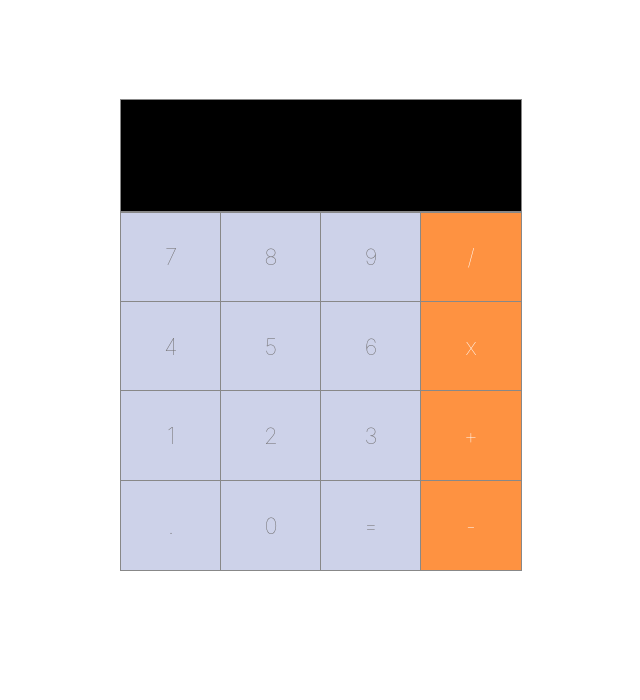
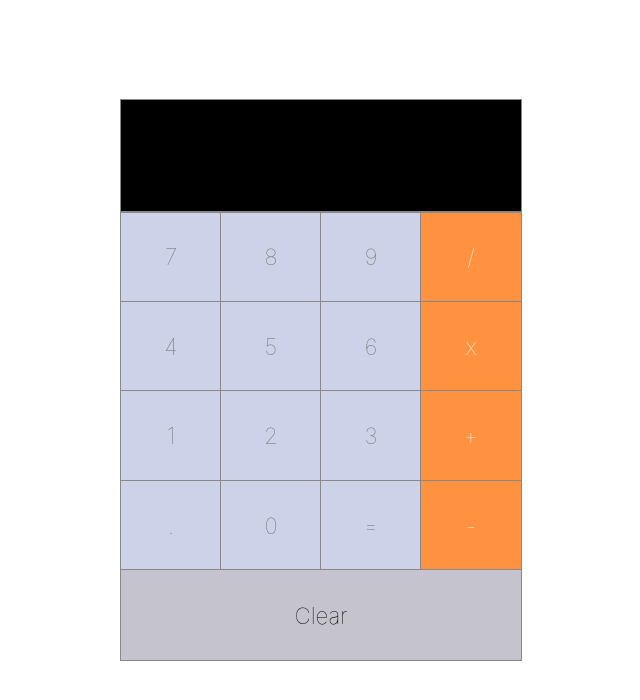
Before and after one commit to frontendprof/react-calc-app, a React (Create React App) app: page / in a window 1280 px wide. Shown: the top 700 px of the page, without its empty margins (319-959 px from the left). Built offline with nearby package versions, Linux system fonts and the light colour scheme.

Commit message:
Finishing clearbtn component n styling it

```diff
--- a/src/App.js
+++ b/src/App.js
@@ -3,6 +3,7 @@ import './App.css';
 
 import {Button} from "./components/Button";
 import {Input} from "./components/Input";
+import { ClearBtn } from "./components/ClearBtn";
 
 class App extends React.Component {
 
@@ -45,6 +46,10 @@ class App extends React.Component {
           <Button>-</Button>
         </div>
 
+        <div className="row">
+          <ClearBtn handleClear={()=>this.setState({input:""})}>Clear</ClearBtn>
+        </div>
+
       </div>
       </div>
     );
--- a/src/components/ClearBtn.css
+++ b/src/components/ClearBtn.css
@@ -0,0 +1,13 @@
+
+.clear-btn{
+    height: 4em;
+    display:flex;
+    justify-content: center;
+    align-items: center;
+    font-weight: lighter;
+    font-size:1.4em;
+    background-color: #c5c3cd;
+    color:#000;
+    outline:1px solid #888;
+    flex:1;
+}
--- a/src/components/ClearBtn.jsx
+++ b/src/components/ClearBtn.jsx
@@ -0,0 +1,10 @@
+
+import React from 'react'
+
+import "./ClearBtn.css";
+
+export const ClearBtn = (props) => (
+
+    <div className="clear-btn" onClick={props.handleClear}>{props.children}</div>
+
+)
```
